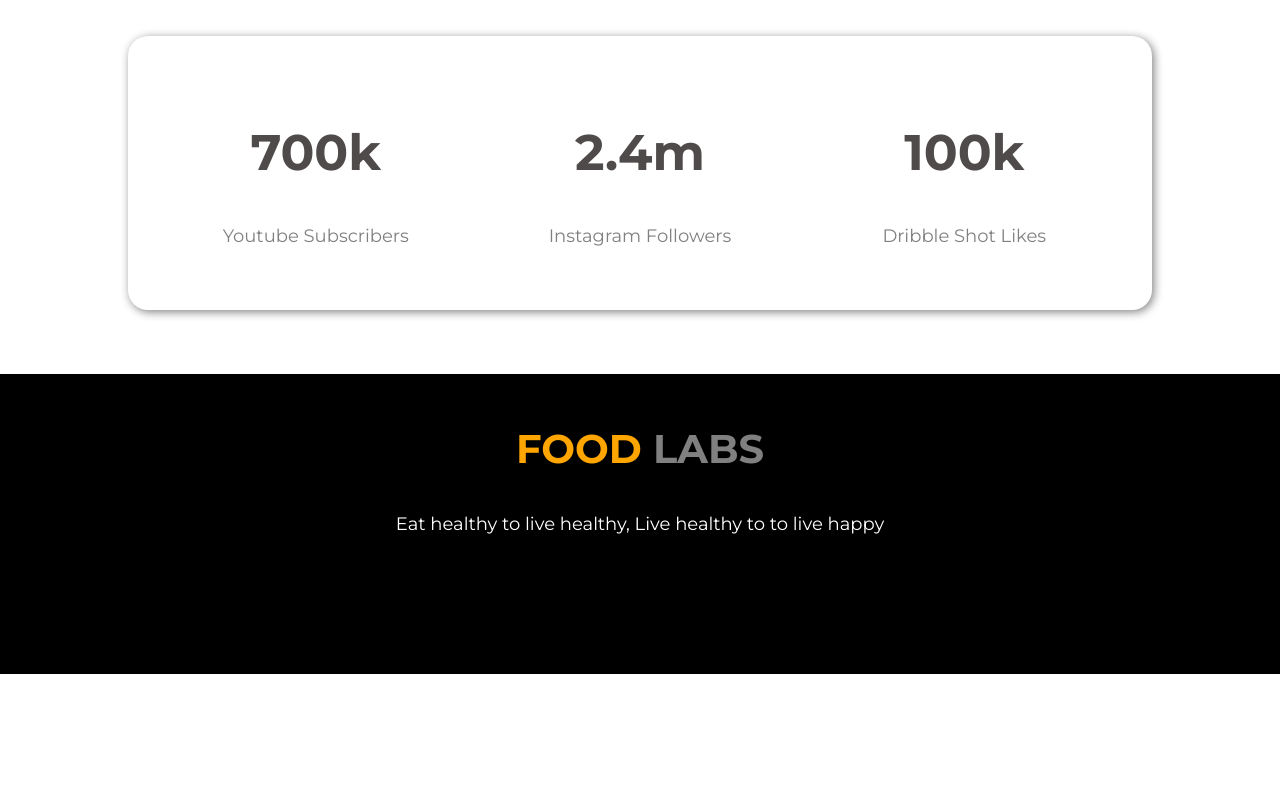
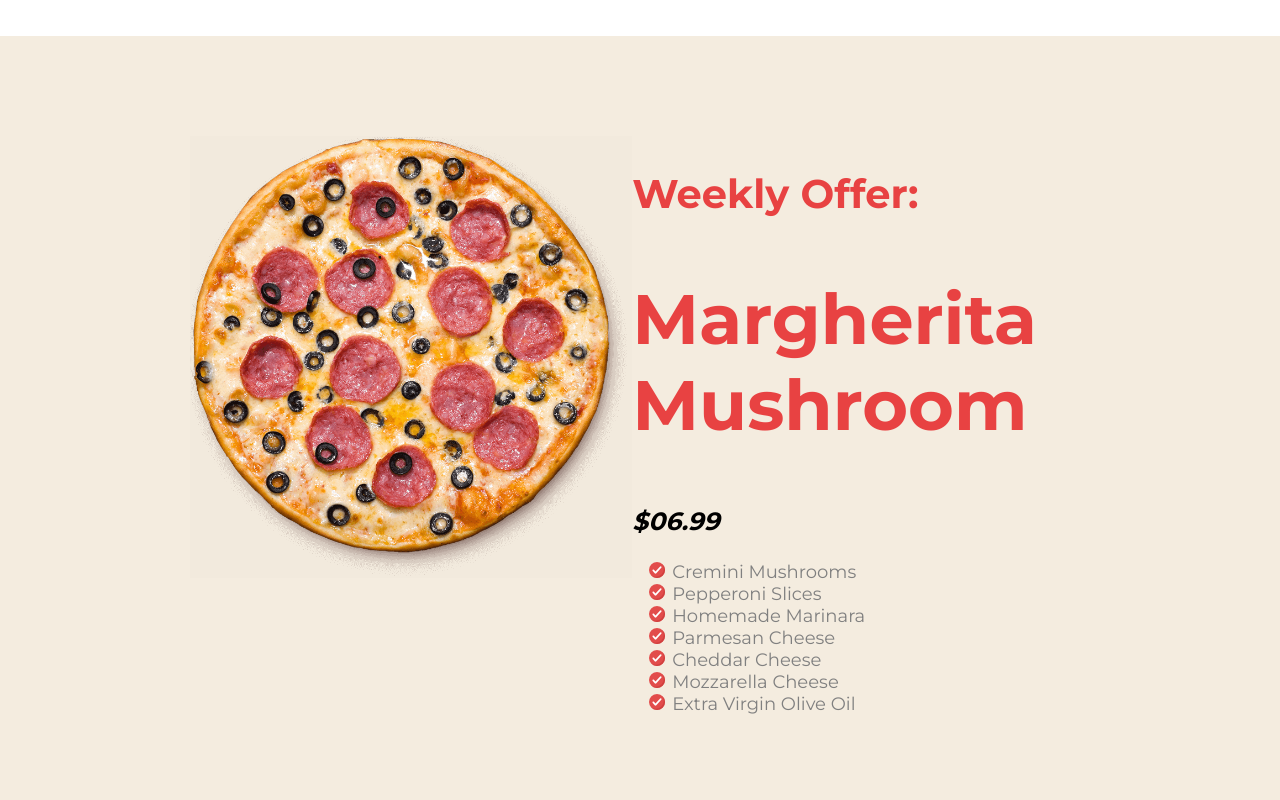
Before and after one commit to ayyubiqbal/food-labs, a plain HTML site: page index.html in a window 1280 px wide. Shown: the part 2020-2820 px from the top of the page. Before the commit the page ends 2694 px from the top, so only its background shows below. Drawn offline with Linux system fonts and the light colour scheme.

Commit message:
Preject final commit

```diff
--- a/index.html
+++ b/index.html
@@ -79,6 +79,30 @@
     </section>
     <!-- section three end -->
 
+    <!-- section 3.5 start -->
+    <section class="extra-section">
+        <div class="extra-img-text-area">
+            <div class="extra-img">
+                <img src="images/food/image_hero_01.png" alt="">
+            </div>
+            <div class="offer-text">
+                <h2>Weekly Offer:</h2>
+                <h1>Margherita Mushroom</h1>
+                <h3>$06.99</h3>
+                <ul>
+                    <li>Cremini Mushrooms</li>
+                    <li>Pepperoni Slices</li>
+                    <li>Homemade Marinara</li>
+                    <li>Parmesan Cheese</li>
+                    <li>Cheddar Cheese</li>
+                    <li>Mozzarella Cheese</li>
+                    <li>Extra Virgin Olive Oil</li>
+                </ul>
+            </div>
+        </div>
+    </section>
+    <!-- section 3.5 -->
+
     <!-- section four start -->
     <section class="section-four">
         <div class="follower-area">
--- a/style.css
+++ b/style.css
@@ -124,13 +124,54 @@ h1{
 }
 /* section three end */
 
+/* section 3.5 start */
+
+.extra-section{
+
+}
+.extra-img-text-area{
+display: flex;
+padding-top: 100px;
+padding-bottom: 100px;
+background-color: #f4ecdf;
+}
+.extra-img{
+    text-align: right;
+}
+.extra-img img{
+    width: 70%;
+}
+.offer-text{
+    /* padding-right: 20px; */
+}
+.offer-text h2{
+    color: #E84242;
+    font-size: 40px;
+}
+.offer-text h1{
+    font-size: 70px;
+    color: #e84242;
+}
+.offer-text h3{
+    font-size: 25px;
+    font-style: italic;
+}
+.offer-text li{
+    list-style-image: url(images/shapes/checked.png);
+    font-size: 18px;
+    color: gray;
+    /* text-align: left; */
+}
+
+/* section 3.5 end */
+
 /* section four start */
 .section-four{
 
 }
 .follower-area{
     display: flex;
-    margin: 0 10% 5%;
+    margin: 5% 10% 5%;
     padding: 2%;
     box-shadow: 2px 2px 10px gray;
     border-radius: 20px;
```
Also changed, not shown: images/food/image_hero_01.png (added), images/shapes/checked.png (added).
